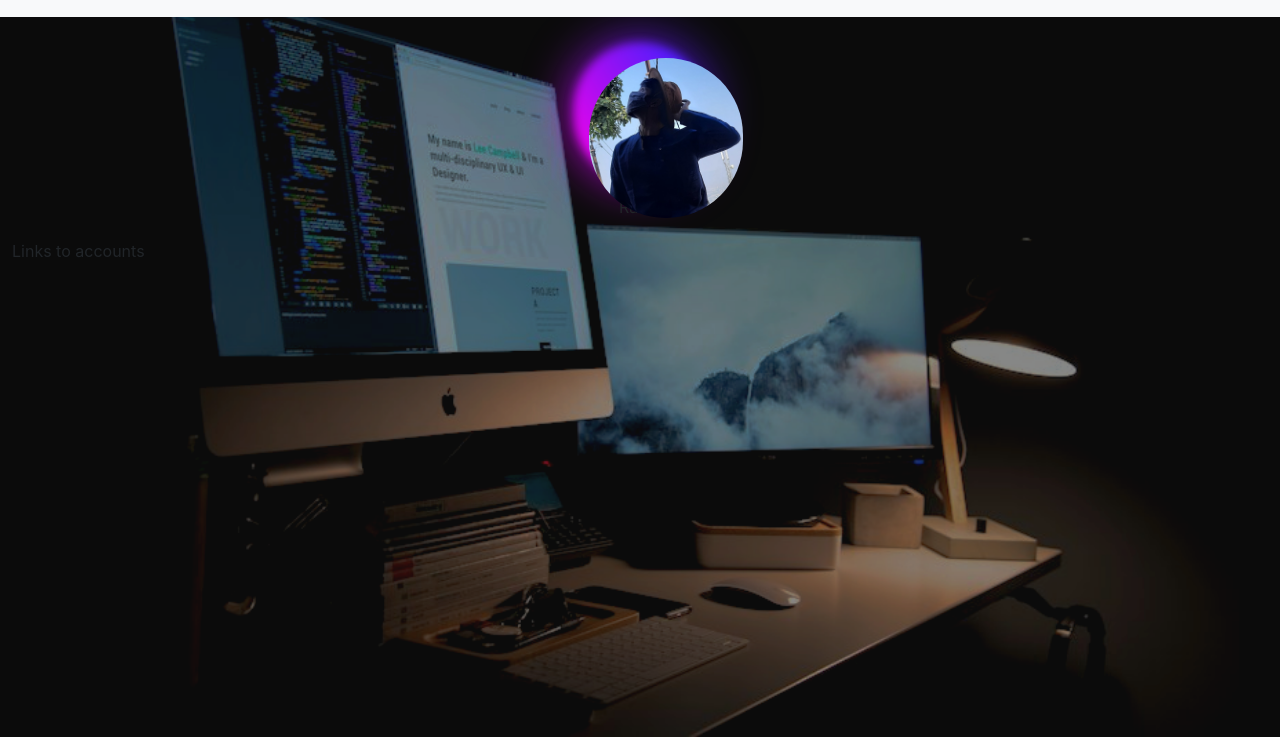
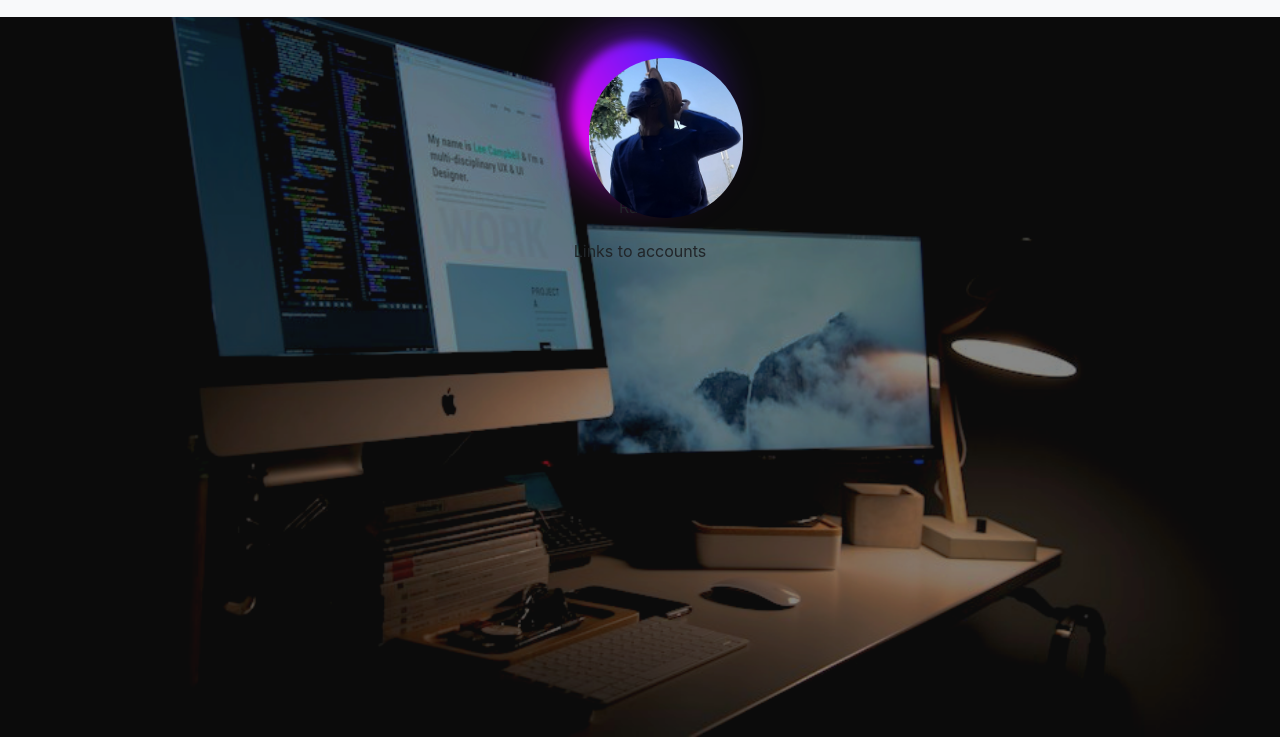
Before and after one commit to visrm/portfolio, a plain HTML site: page index.html in a window 1280 px wide. Shown: the part 63-800 px from the top of the page. Drawn offline with nearby package versions, Linux system fonts and the light colour scheme; a small style sheet from the web is missing.

Commit message:
update style.css

```diff
--- a/style.css
+++ b/style.css
@@ -64,7 +64,8 @@ nav {
   position: relative;
   display: flex;
   clear: left;
-  text-align: center;
+  justify-content: center;
+  align-items: center;
 }
 
 .avatar {
@@ -82,10 +83,10 @@ nav {
 .avatar::after,.avatar::before {
 content: "";
   position: absolute;
-  top: -2px;
-  left: -2px;
-  right: -2px;
-  bottom: -2px;
+  top: -3px;
+  left: -3px;
+  right: -3px;
+  bottom: -3px;
   border-radius: 5em;
   background: linear-gradient(235deg, #2c23ff, #ff00e9);
 }
```
